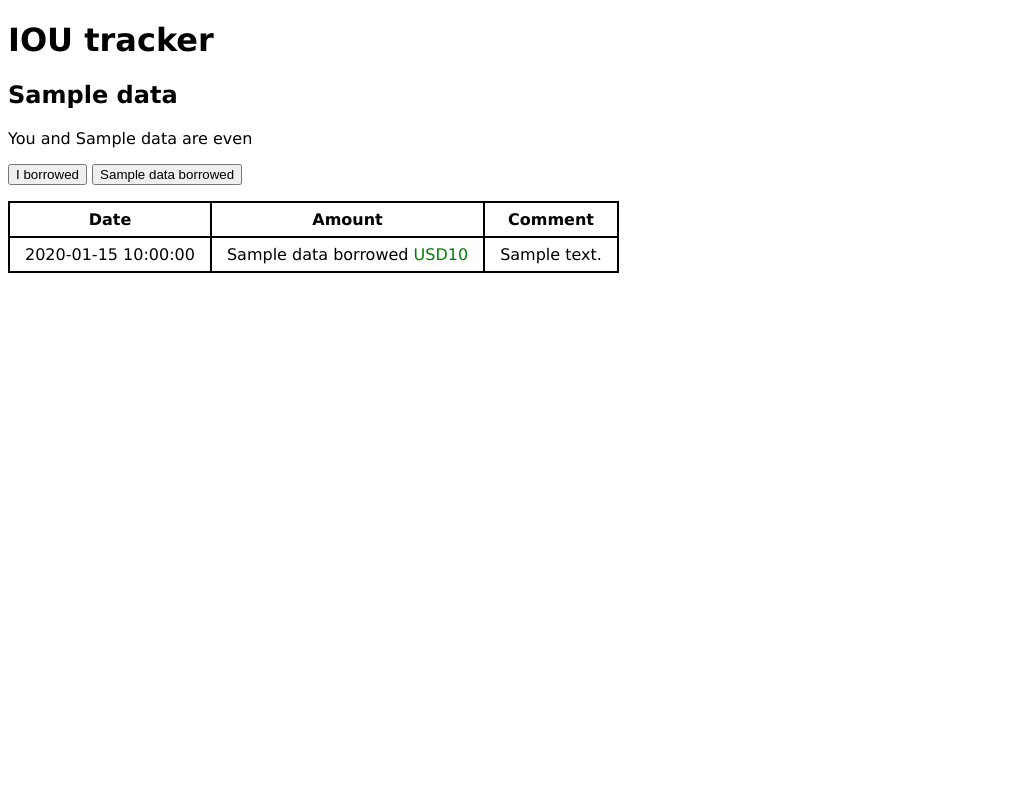
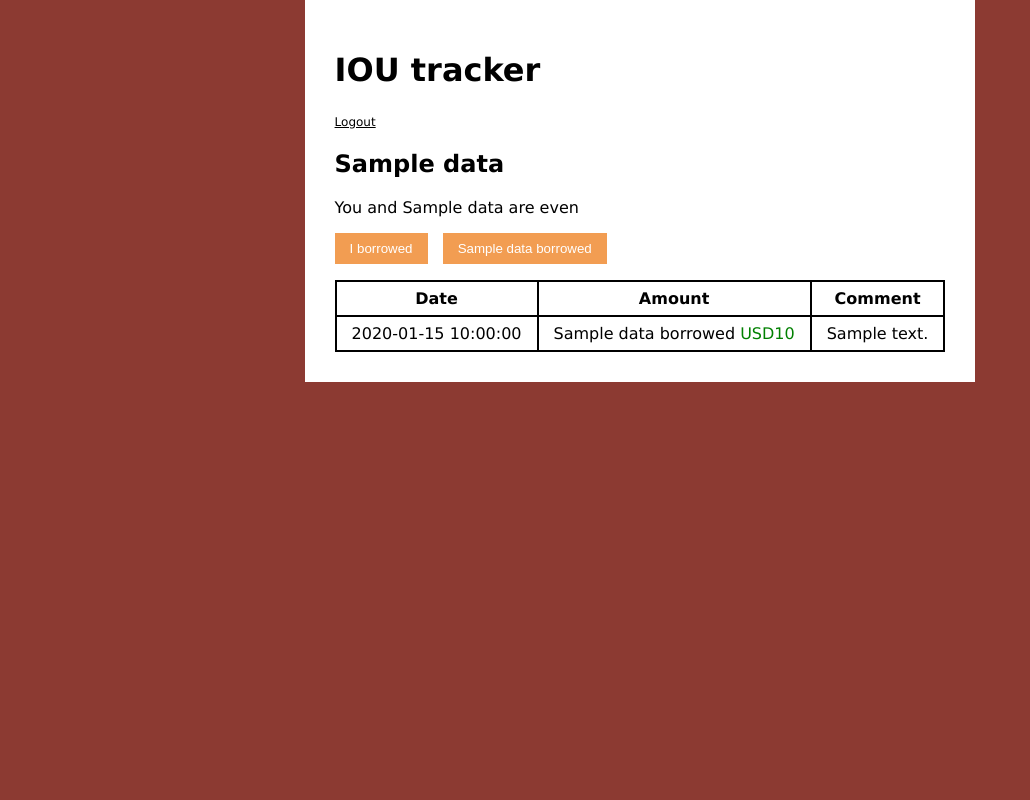
Before and after one commit to joesingo/iou-tracker, a Flask app: template templates/list.html in a window 1280 px wide. Shown: the whole page, without its empty margins (0-1030 px from the left). Run offline with Flask 2, Linux system fonts and the light colour scheme; the template is opened without the code that fills it: most values are stand-ins (such as "Sample title", 1, 10 or a date in 2020).

Commit message:
CSS changes

```diff
--- a/templates/list.html
+++ b/templates/list.html
@@ -4,8 +4,31 @@
 <head>
 
     <style type="text/css">
+        * {
+            box-sizing: border-box;
+        }
         body {
             font-family: "Verdana", sans-serif;
+            background: #8C3A32;
+            margin: 0;
+            min-height: 100%;
+            text-align: center;
+        }
+        html {
+            height: 100%;
+        }
+        #content {
+            margin: auto;
+            display: inline-block;
+            min-width: 400px;
+            height: 100%;
+            background: white;
+            padding: 30px;
+            text-align: left;
+        }
+        header a {
+            font-size: 0.75em;
+            color: inherit;
         }
         .trans-table {
             border-collapse: collapse;
@@ -13,6 +36,24 @@
         .trans-table td, .trans-table th {
             border: 2px solid black;
             padding: 7px 15px;
+            text-align: center;
+        }
+        .trans-table .amount {
+            width: 6em;
+        }
+        .trans-table .comment {
+            width: 15em;
+        }
+        button {
+            background: #F29D52;
+            color: white;
+            padding: 8px 15px;
+            outline: none;
+            border: none;
+            margin-right: 10px;
+        }
+        button:hover {
+            background: #D97E4A;
         }
 
         .owed {
@@ -27,9 +68,12 @@
 </head>
 
 <body>
+    <div id="content">
+
+        <header>
             <h1>IOU tracker</h1>
-
-    <div id="content">
+            <p><a href="/logout/">Logout</a></p>
+        </header>
 
         {% for i in data %}
             <h2>{{ i }}</h2>
@@ -49,7 +93,6 @@
                 <button class="add-button" data-id="{{ loop.index }}" data-borrower="{{ i }}">{{ i }} borrowed</button>
             </p>
 
-            {% if data[i]["transactions"] %}
             <table class="trans-table" data-id="{{ loop.index }}">
                 <tr>
                     <th>Date</th>
@@ -68,9 +111,10 @@
                         </td>
                         <td>{{ t["comment"] }}</td>
                     </tr>
+                {% else %}
+                    <td colspan=3>Nothing to show!</td>
                 {% endfor %}
             </table>
-            {% endif %}
 
         {% endfor %}
 
@@ -100,8 +144,8 @@
                     var row = document.createElement("tr");
                     row.innerHTML = `
                         <td>${formattedDate}</td>
-                        <td>${borrower} borrowed <input type="text" placeholder="Amount" /></td>
-                        <td><input type="text" placeholder="Comment" /></td>
+                        <td>${borrower} borrowed <input type="number" placeholder="Amount" class="amount" /></td>
+                        <td><input type="text" placeholder="Comment" class="comment" /></td>
                     `;
 
                     tables[i].appendChild(row);
```
Lines whose indentation alone changed are shown as unchanged.
